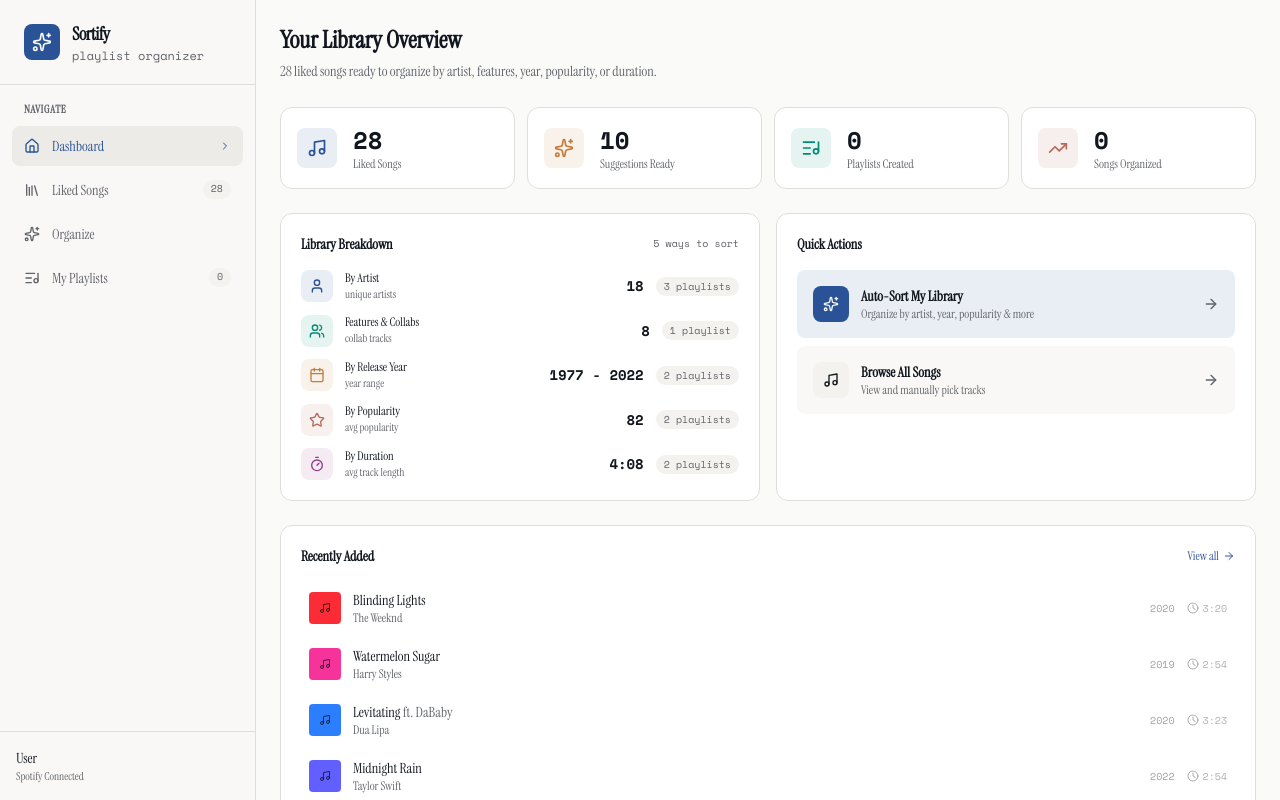
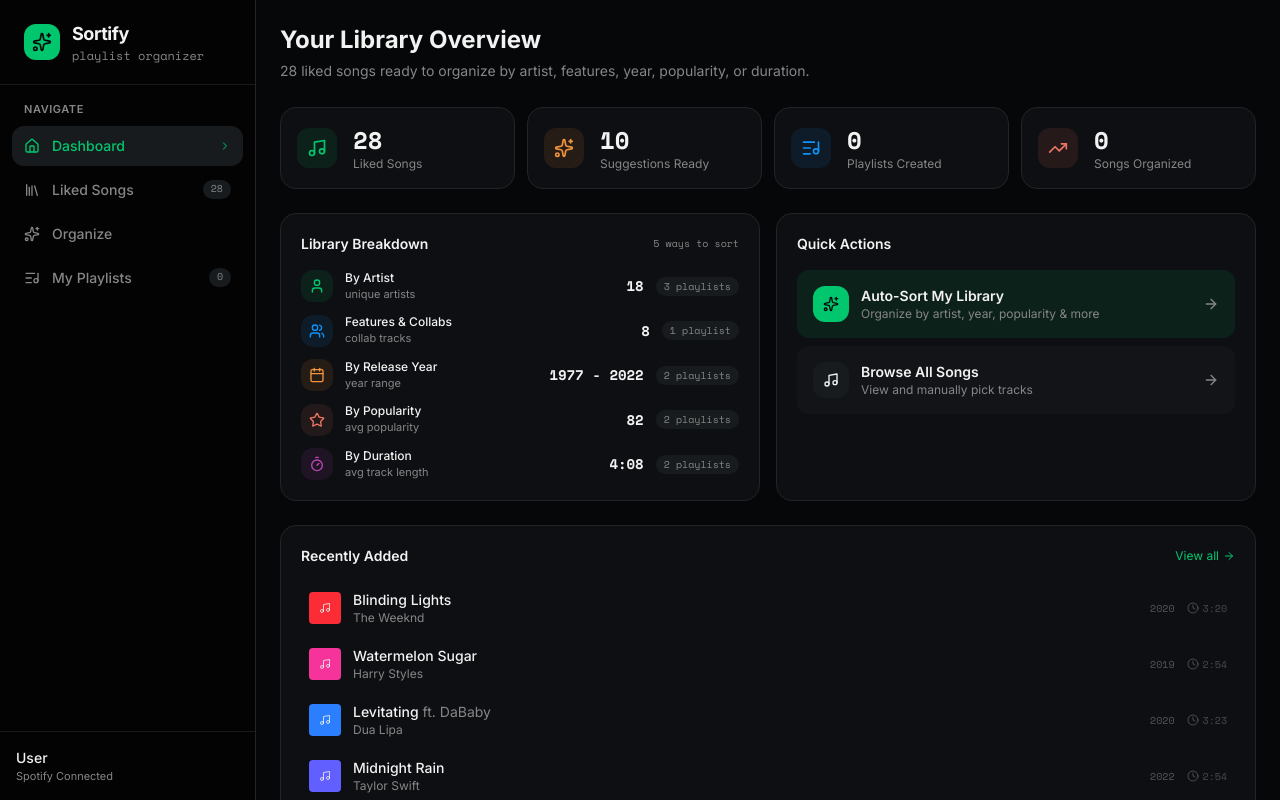
Before and after one commit to nmukassa1/v0-spotify-playlist-organizer, a Next.js app: page / in a window 1280 px wide. Built offline with nearby package versions, Linux system fonts and the light colour scheme; no server answers.

Commit message:
revert: restore previous dark theme design
Use original dark palette and Inter font; apply Clerk's dark theme.

```diff
--- a/app/globals.css
+++ b/app/globals.css
@@ -4,78 +4,78 @@
 @custom-variant dark (&:is(.dark *));
 
 :root {
-  --background: oklch(0.985 0.002 90);
-  --foreground: oklch(0.20 0.02 260);
-  --card: oklch(1 0 0);
-  --card-foreground: oklch(0.20 0.02 260);
-  --popover: oklch(1 0 0);
-  --popover-foreground: oklch(0.20 0.02 260);
-  --primary: oklch(0.45 0.12 260);
-  --primary-foreground: oklch(0.98 0 0);
-  --secondary: oklch(0.96 0.005 90);
-  --secondary-foreground: oklch(0.30 0.02 260);
-  --muted: oklch(0.94 0.005 90);
-  --muted-foreground: oklch(0.50 0.01 260);
-  --accent: oklch(0.45 0.12 260);
-  --accent-foreground: oklch(0.98 0 0);
-  --destructive: oklch(0.55 0.22 25);
-  --destructive-foreground: oklch(0.98 0 0);
-  --border: oklch(0.90 0.005 90);
-  --input: oklch(0.90 0.005 90);
-  --ring: oklch(0.45 0.12 260);
-  --chart-1: oklch(0.45 0.12 260);
-  --chart-2: oklch(0.55 0.15 180);
-  --chart-3: oklch(0.65 0.12 60);
-  --chart-4: oklch(0.50 0.15 330);
-  --chart-5: oklch(0.60 0.10 30);
-  --radius: 0.5rem;
-  --sidebar: oklch(0.98 0.002 90);
-  --sidebar-foreground: oklch(0.20 0.02 260);
-  --sidebar-primary: oklch(0.45 0.12 260);
-  --sidebar-primary-foreground: oklch(0.98 0 0);
-  --sidebar-accent: oklch(0.94 0.005 90);
-  --sidebar-accent-foreground: oklch(0.20 0.02 260);
-  --sidebar-border: oklch(0.90 0.005 90);
-  --sidebar-ring: oklch(0.45 0.12 260);
+  --background: oklch(0.13 0.005 260);
+  --foreground: oklch(0.96 0 0);
+  --card: oklch(0.17 0.005 260);
+  --card-foreground: oklch(0.96 0 0);
+  --popover: oklch(0.17 0.005 260);
+  --popover-foreground: oklch(0.96 0 0);
+  --primary: oklch(0.72 0.19 155);
+  --primary-foreground: oklch(0.13 0.005 260);
+  --secondary: oklch(0.22 0.008 260);
+  --secondary-foreground: oklch(0.88 0 0);
+  --muted: oklch(0.22 0.008 260);
+  --muted-foreground: oklch(0.62 0 0);
+  --accent: oklch(0.72 0.19 155);
+  --accent-foreground: oklch(0.13 0.005 260);
+  --destructive: oklch(0.577 0.245 27.325);
+  --destructive-foreground: oklch(0.577 0.245 27.325);
+  --border: oklch(0.26 0.008 260);
+  --input: oklch(0.26 0.008 260);
+  --ring: oklch(0.72 0.19 155);
+  --chart-1: oklch(0.72 0.19 155);
+  --chart-2: oklch(0.65 0.18 250);
+  --chart-3: oklch(0.75 0.15 60);
+  --chart-4: oklch(0.60 0.20 330);
+  --chart-5: oklch(0.70 0.15 30);
+  --radius: 0.75rem;
+  --sidebar: oklch(0.10 0.005 260);
+  --sidebar-foreground: oklch(0.96 0 0);
+  --sidebar-primary: oklch(0.72 0.19 155);
+  --sidebar-primary-foreground: oklch(0.13 0.005 260);
+  --sidebar-accent: oklch(0.22 0.008 260);
+  --sidebar-accent-foreground: oklch(0.96 0 0);
+  --sidebar-border: oklch(0.22 0.008 260);
+  --sidebar-ring: oklch(0.72 0.19 155);
 }
 
 .dark {
-  --background: oklch(0.985 0.002 90);
-  --foreground: oklch(0.20 0.02 260);
-  --card: oklch(1 0 0);
-  --card-foreground: oklch(0.20 0.02 260);
-  --popover: oklch(1 0 0);
-  --popover-foreground: oklch(0.20 0.02 260);
-  --primary: oklch(0.45 0.12 260);
-  --primary-foreground: oklch(0.98 0 0);
-  --secondary: oklch(0.96 0.005 90);
-  --secondary-foreground: oklch(0.30 0.02 260);
-  --muted: oklch(0.94 0.005 90);
-  --muted-foreground: oklch(0.50 0.01 260);
-  --accent: oklch(0.45 0.12 260);
-  --accent-foreground: oklch(0.98 0 0);
-  --destructive: oklch(0.55 0.22 25);
-  --destructive-foreground: oklch(0.98 0 0);
-  --border: oklch(0.90 0.005 90);
-  --input: oklch(0.90 0.005 90);
-  --ring: oklch(0.45 0.12 260);
-  --chart-1: oklch(0.45 0.12 260);
-  --chart-2: oklch(0.55 0.15 180);
-  --chart-3: oklch(0.65 0.12 60);
-  --chart-4: oklch(0.50 0.15 330);
-  --chart-5: oklch(0.60 0.10 30);
-  --sidebar: oklch(0.98 0.002 90);
-  --sidebar-foreground: oklch(0.20 0.02 260);
-  --sidebar-primary: oklch(0.45 0.12 260);
-  --sidebar-primary-foreground: oklch(0.98 0 0);
-  --sidebar-accent: oklch(0.94 0.005 90);
-  --sidebar-accent-foreground: oklch(0.20 0.02 260);
-  --sidebar-border: oklch(0.90 0.005 90);
-  --sidebar-ring: oklch(0.45 0.12 260);
+  --background: oklch(0.13 0.005 260);
+  --foreground: oklch(0.96 0 0);
+  --card: oklch(0.17 0.005 260);
+  --card-foreground: oklch(0.96 0 0);
+  --popover: oklch(0.17 0.005 260);
+  --popover-foreground: oklch(0.96 0 0);
+  --primary: oklch(0.72 0.19 155);
+  --primary-foreground: oklch(0.13 0.005 260);
+  --secondary: oklch(0.22 0.008 260);
+  --secondary-foreground: oklch(0.88 0 0);
+  --muted: oklch(0.22 0.008 260);
+  --muted-foreground: oklch(0.62 0 0);
+  --accent: oklch(0.72 0.19 155);
+  --accent-foreground: oklch(0.13 0.005 260);
+  --destructive: oklch(0.396 0.141 25.723);
+  --destructive-foreground: oklch(0.637 0.237 25.331);
+  --border: oklch(0.26 0.008 260);
+  --input: oklch(0.26 0.008 260);
+  --ring: oklch(0.72 0.19 155);
+  --chart-1: oklch(0.72 0.19 155);
+  --chart-2: oklch(0.65 0.18 250);
+  --chart-3: oklch(0.75 0.15 60);
+  --chart-4: oklch(0.60 0.20 330);
+  --chart-5: oklch(0.70 0.15 30);
+  --sidebar: oklch(0.10 0.005 260);
+  --sidebar-foreground: oklch(0.96 0 0);
+  --sidebar-primary: oklch(0.72 0.19 155);
+  --sidebar-primary-foreground: oklch(0.13 0.005 260);
+  --sidebar-accent: oklch(0.22 0.008 260);
+  --sidebar-accent-foreground: oklch(0.96 0 0);
+  --sidebar-border: oklch(0.22 0.008 260);
+  --sidebar-ring: oklch(0.72 0.19 155);
 }
 
 @theme inline {
-  --font-sans: var(--font-serif), 'Instrument Serif', 'Georgia', serif;
+  --font-sans: var(--font-inter), 'Inter', system-ui, sans-serif;
   --font-mono: var(--font-space-mono), 'Space Mono', monospace;
   --color-background: var(--background);
   --color-foreground: var(--foreground);
--- a/app/layout.tsx
+++ b/app/layout.tsx
@@ -1,10 +1,11 @@
 import type { Metadata, Viewport } from 'next'
-import { Instrument_Serif, Space_Mono } from 'next/font/google'
+import { Inter, Space_Mono } from 'next/font/google'
 import { ClerkProvider } from '@clerk/nextjs'
+import { dark } from '@clerk/themes'
 import { Analytics } from '@vercel/analytics/next'
 import './globals.css'
 
-const _instrumentSerif = Instrument_Serif({ weight: "400", subsets: ["latin"], variable: "--font-serif" });
+const _inter = Inter({ subsets: ["latin"], variable: "--font-inter" });
 const _spaceMono = Space_Mono({ weight: ["400", "700"], subsets: ["latin"], variable: "--font-space-mono" });
 
 export const metadata: Metadata = {
@@ -31,7 +32,7 @@ export const metadata: Metadata = {
 }
 
 export const viewport: Viewport = {
-  themeColor: '#f8f7f4',
+  themeColor: '#1a1a2e',
 }
 
 export default function RootLayout({
@@ -40,9 +41,9 @@ export default function RootLayout({
   children: React.ReactNode
 }>) {
   return (
-    <ClerkProvider>
-      <html lang="en">
-        <body className={`${_instrumentSerif.variable} ${_spaceMono.variable} font-sans antialiased`}>
+    <ClerkProvider appearance={{ baseTheme: dark }}>
+      <html lang="en" className="dark">
+        <body className={`${_inter.variable} ${_spaceMono.variable} font-sans antialiased`}>
           {children}
           <Analytics />
         </body>
```
